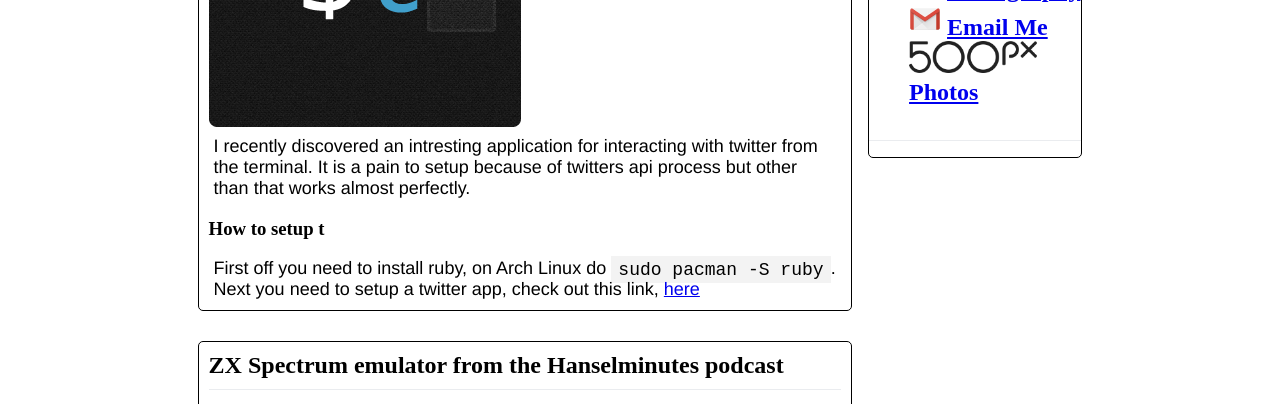
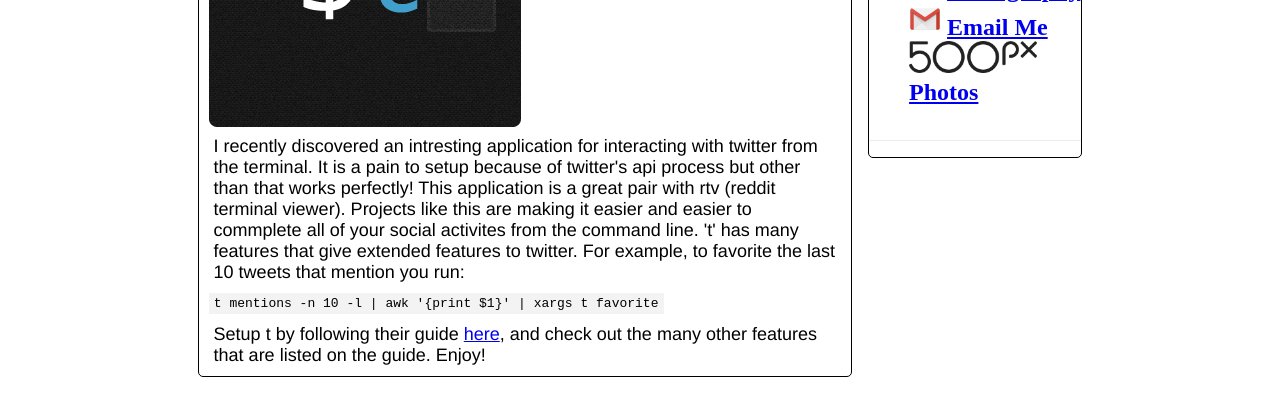
Before and after one commit to enzobarrett/website, a plain HTML site: page index.html in a window 1280 px wide. Shown: the part 316-720 px from the top of the page. Drawn offline with Linux system fonts and the light colour scheme; a web font is replaced by a local one.

Commit message:
Modify article

```diff
--- a/index.html
+++ b/index.html
@@ -159,11 +159,10 @@
 	    <h2>t, twitter from the terminal</h2>
 	    <img id="t" src="t.png" alt="">
 	    <p>
-	    I recently discovered an intresting application for interacting with twitter from the terminal. It is a pain to setup because of twitters api process but other than that works almost perfectly.
+	    I recently discovered an intresting application for interacting with twitter from the terminal. It is a pain to setup because of twitter's api process but other than that works perfectly! This application is a great pair with rtv (reddit terminal viewer). Projects like this are making it easier and easier to commplete all of your social activites from the command line. 't' has many features that give extended features to twitter. For example, to favorite the last 10 tweets that mention you run: <pre><code>t mentions -n 10 -l | awk '{print $1}' | xargs t favorite</code></pre>
 	    </p>
-	    <h3>How to setup t</h3>
 	    <p>
-	    First off you need to install ruby, on Arch Linux do <code>sudo pacman -S ruby</code>. Next you need to setup a twitter app, check out this link, <a href="https://docs.ultimatemember.com/article/140-twitter-app-setup">here</a>
+	    Setup t by following their guide <a href="https://github.com/sferik/t">here</a>, and check out the many other features that are listed on the guide. Enjoy!
 	    </p>
 	</div>
     </div>
```
